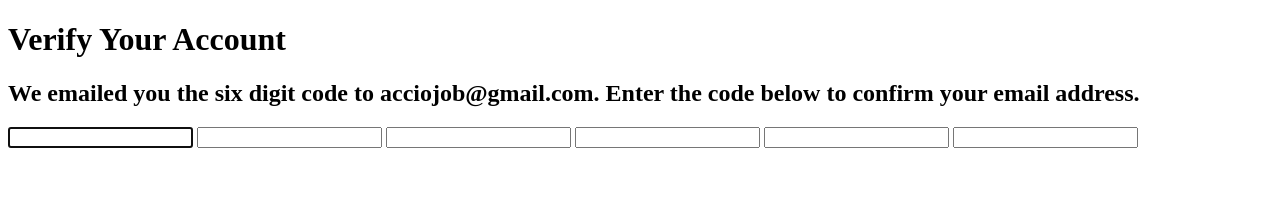
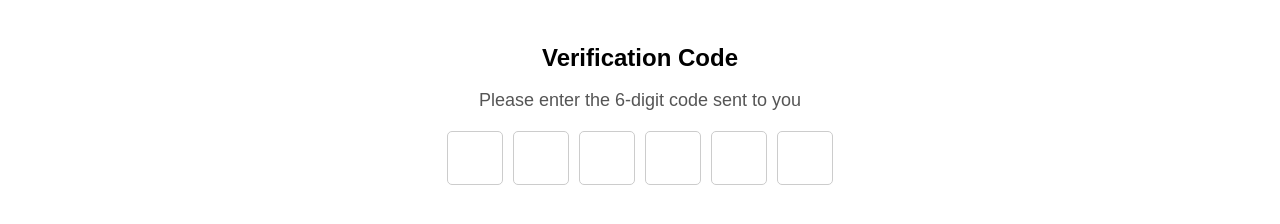
Before and after one commit to acciojob/OTP-Stakshi301, a website: page main.html in a window 1280 px wide. Drawn offline with Linux system fonts and the light colour scheme.

Commit message:
created a submission

```diff
--- a/main.html
+++ b/main.html
@@ -1,25 +1,24 @@
 <!DOCTYPE html>
 <html lang="en">
 <head>
-    <meta charset="UTF-8">
-    <meta name="viewport" content="width=device-width, initial-scale=1.0">
-    <title>6-Digit Code Input</title>
-    <link rel="stylesheet" href="styles.css">
+  <meta charset="UTF-8">
+  <meta name="viewport" content="width=device-width, initial-scale=1.0">
+  <title>Verification Input</title>
+  <link rel="stylesheet" href="styles.css">
 </head>
 <body>
-
-    <h1 id="verification_heading">Verify Your Account</h1>
-    <h2 id="verification_subtext">We emailed you the six digit code to acciojob@gmail.com. Enter the code below to confirm your email address.</h2>
-
+  <div>
+    <h1 id="verification_heading">Verification Code</h1>
+    <p id="verification_subtext">Please enter the 6-digit code sent to you</p>
     <div class="code-container">
-        <input type="text" class="code" maxlength="1" id="code-1" autofocus>
-        <input type="text" class="code" maxlength="1" id="code-2">
-        <input type="text" class="code" maxlength="1" id="code-3">
-        <input type="text" class="code" maxlength="1" id="code-4">
-        <input type="text" class="code" maxlength="1" id="code-5">
-        <input type="text" class="code" maxlength="1" id="code-6">
+      <input type="text" maxlength="1" class="code" />
+      <input type="text" maxlength="1" class="code" />
+      <input type="text" maxlength="1" class="code" />
+      <input type="text" maxlength="1" class="code" />
+      <input type="text" maxlength="1" class="code" />
+      <input type="text" maxlength="1" class="code" />
     </div>
-
-    <script src="script.js"></script>
+  </div>
+  <script src="script.js"></script>
 </body>
 </html>
--- a/script.js
+++ b/script.js
@@ -1,35 +1,20 @@
 document.addEventListener('DOMContentLoaded', () => {
   const inputs = document.querySelectorAll('.code');
 
-  // Ensure DOM is fully loaded
-  if (document.readyState !== 'complete') {
-    console.log('DOM not fully loaded');
-    return;
-  }
-
-  // Set focus behavior on input
   inputs.forEach((input, index) => {
     input.addEventListener('input', (e) => {
-      setTimeout(() => {
-        if (e.target.value.length > 0 && index < inputs.length - 1) {
-          // Move to the next input
-          inputs[index + 1].focus();
-        }
-      }, 50); // Add slight delay to mimic `cy.wait()`
+      const value = e.target.value;
+      if (value && index < inputs.length - 1) {
+        inputs[index + 1].focus();
+      }
     });
 
     input.addEventListener('keydown', (e) => {
-      setTimeout(() => {
-        if (e.key === 'Backspace' && input.value.length === 0 && index > 0) {
-          // Move to the previous input when backspace is pressed
+      if (e.key === 'Backspace') {
+        if (!e.target.value && index > 0) {
           inputs[index - 1].focus();
         }
-      }, 50); // Add slight delay to mimic `cy.wait()`
-    });
-
-    input.addEventListener('focus', () => {
-      // Log to verify if focus is moving correctly
-      console.log(`Focused: ${input.id}`);
+      }
     });
   });
 });
--- a/styles.css
+++ b/styles.css
@@ -1 +1,38 @@
 /*  your css code here. If applicable */
+body {
+  font-family: Arial, sans-serif;
+  text-align: center;
+  padding: 20px;
+}
+
+#verification_heading {
+  font-size: 24px;
+  margin-bottom: 10px;
+}
+
+#verification_subtext {
+  font-size: 18px;
+  margin-bottom: 20px;
+  color: #555;
+}
+
+.code-container {
+  display: flex;
+  justify-content: center;
+  gap: 10px;
+}
+
+.code {
+  width: 50px;
+  height: 50px;
+  text-align: center;
+  font-size: 24px;
+  border: 1px solid #ccc;
+  border-radius: 5px;
+  outline: none;
+  transition: border-color 0.3s;
+}
+
+.code:focus {
+  border-color: #007BFF;
+}
```
